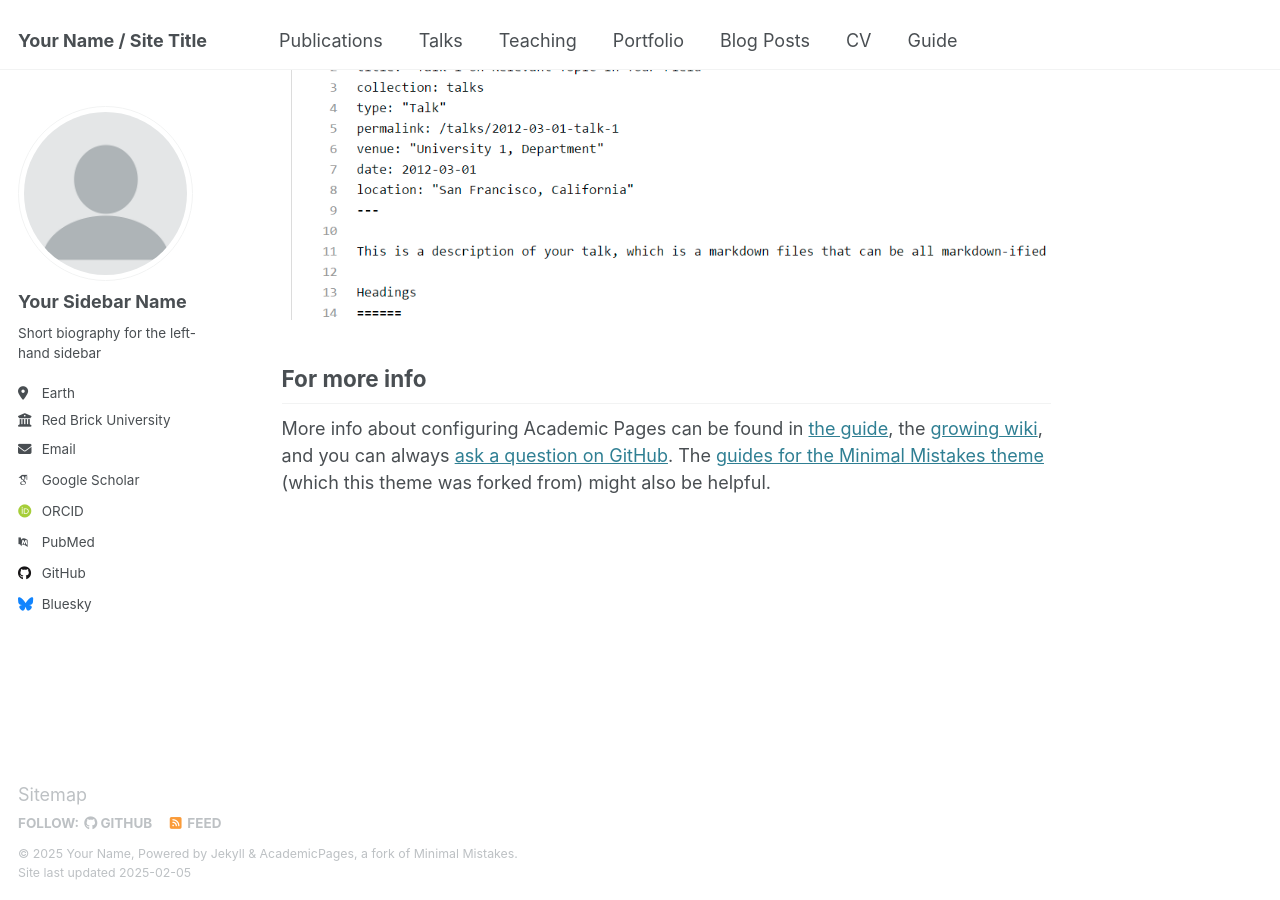
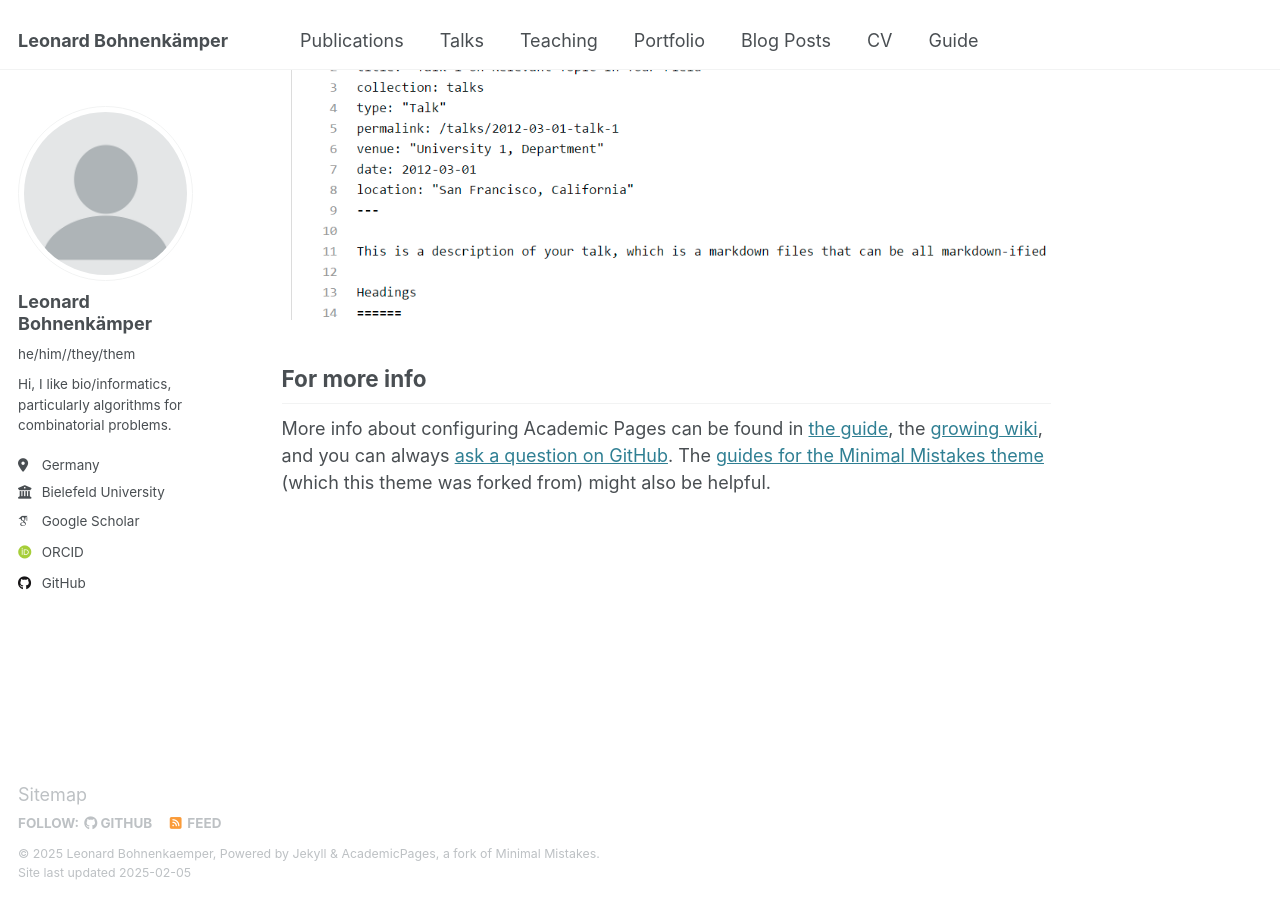
Before and after one commit to leobkmer/leobkmer.github.io, a Jekyll site: the page built from _pages/about.md, in a window 1280 px wide and 900 px high, scrolled down 2642 px. Built offline with Jekyll 4.4.1, drawn with Linux system fonts in a browser that asks for light colours; some web fonts are replaced.

Commit message:
Update _config.yml

```diff
--- a/_config.yml
+++ b/_config.yml
@@ -9,11 +9,11 @@
 # Basic Site Settings
 locale                   : "en-US"
 site_theme               : "default"
-title                    : "Your Name / Site Title"
+title                    : "Leonard Bohnenkämper"
 title_separator          : "-"
-name                     : &name "Your Name"
-description              : &description "personal description"
-url                      : https://academicpages.github.io # the base hostname & protocol for your site e.g. "https://[your GitHub username].github.io"
+name                     : &name "Leonard Bohnenkaemper"
+description              : &description "L Bohnenkaemper"
+url                      : https://leobkmer.github.io/ # the base hostname & protocol for your site e.g. "https://[your GitHub username].github.io"
 baseurl                  : "" # the subpath of your site, e.g. "/blog"
 repository               : "academicpages/academicpages.github.io"
 
@@ -23,21 +23,21 @@ repository               : "academicpages/academicpages.github.io"
 author:
   # Biographic information
   avatar           : "profile.png"
-  name             : "Your Sidebar Name"
-  pronouns         : # example: "she/her"
-  bio              : "Short biography for the left-hand sidebar"
-  location         : "Earth"
-  employer         : "Red Brick University"
+  name             : "Leonard Bohnenkämper"
+  pronouns         : "he/him//they/them"
+  bio              : "Hi, I like bio/informatics, particularly algorithms for combinatorial problems."
+  location         : "Germany"
+  employer         : "Bielefeld University"
   uri              : # URL
-  email            : "none@example.org"
+  email            : #"none@example.org"
 
   # Academic websites
   arxiv            : # URL - Update with the correct link to your profile
-  googlescholar    : "https://scholar.google.com/citations?user=PS_CX0AAAAAJ"
+  googlescholar    : "https://scholar.google.com/citations?user=PqGghXsAAAAJ"
   impactstory      : # URL
-  orcid            : "http://orcid.org/yourorcidurl"
+  orcid            : "https://orcid.org/0000-0003-4508-0078"
   semantic         : # URL
-  pubmed           : "https://www.ncbi.nlm.nih.gov/pubmed/?term=john+snow"
+  pubmed           : #"https://www.ncbi.nlm.nih.gov/pubmed/?term=john+snow"
   researchgate     : # URL
   scopus           : # URL
 
@@ -45,12 +45,12 @@ author:
   bitbucket        : # Username - Update with your username on the site
   codepen          : # Username
   dribbble         : # Username
-  github           : "academicpages"
+  github           : "leobkmer"
   kaggle           : # Username
   stackoverflow    : # User number or user number and name (i.e., use "1" or "1/jeff-atwood")
 
   # Social media
-  bluesky          : "bsky.app" # Replace this with you Bluesky username
+  bluesky          : #"bsky.app" # Replace this with you Bluesky username
   facebook         : # Username
   flickr           : # Username
   foursquare       : # Username
```
